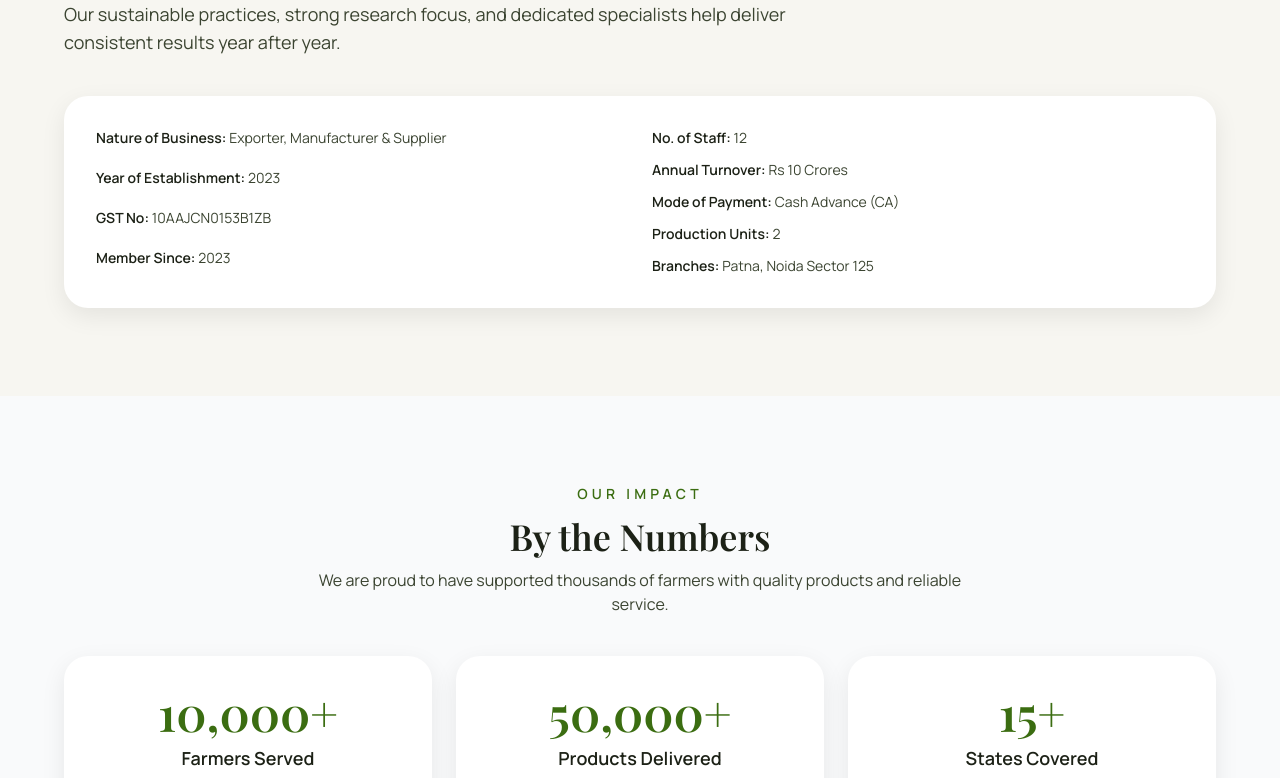
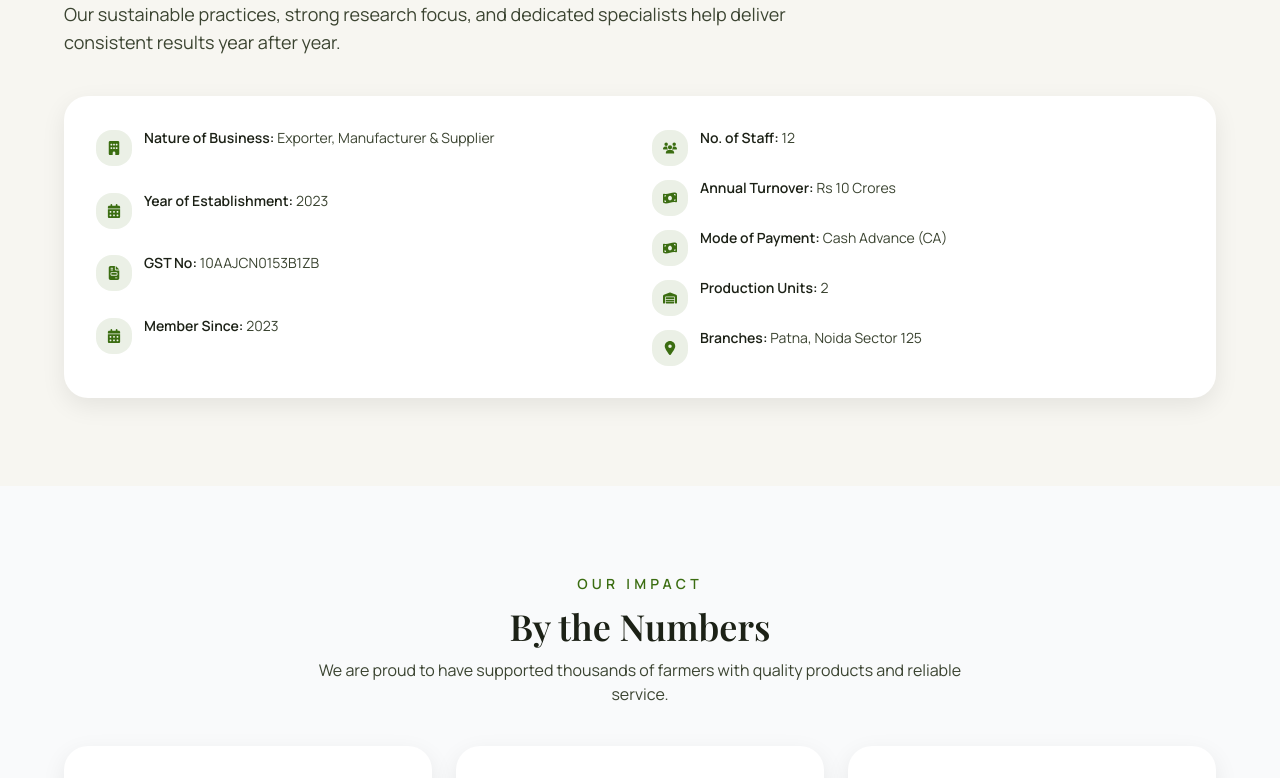
Before and after one commit to wasimfaiz/narayanagri, a Next.js app: page / in a window 1280 px wide. Shown: the part 2549-3327 px from the top of the page. Built offline with nearby package versions, Linux system fonts and the light colour scheme; a web font is replaced by a local one.

Commit message:
added icons in landing page

```diff
--- a/app/page.tsx
+++ b/app/page.tsx
@@ -5,10 +5,19 @@ import Image from "next/image";
 import ProductGrid from "./components/ProductGrid";
 import type { IconType } from "react-icons";
 import {
+  FaBuilding,
+  FaCalendarDays,
   FaCircleCheck,
+  FaEnvelope,
+  FaFileInvoice,
   FaHandHoldingHeart,
   FaLeaf,
+  FaLocationDot,
+  FaMoneyBillWave,
+  FaPhone,
   FaTruckFast,
+  FaUsers,
+  FaWarehouse,
 } from "react-icons/fa6";
 
 const heroSlides = [
@@ -63,6 +72,25 @@ const trustCards: { title: string; description: string; icon: IconType }[] = [
   },
 ];
 
+const companyProfileLeft: { label: string; value: string; icon: IconType }[] = [
+  {
+    label: "Nature of Business",
+    value: "Exporter, Manufacturer & Supplier",
+    icon: FaBuilding,
+  },
+  { label: "Year of Establishment", value: "2023", icon: FaCalendarDays },
+  { label: "GST No", value: "10AAJCN0153B1ZB", icon: FaFileInvoice },
+  { label: "Member Since", value: "2023", icon: FaCalendarDays },
+];
+
+const companyProfileRight: { label: string; value: string; icon: IconType }[] = [
+  { label: "No. of Staff", value: "12", icon: FaUsers },
+  { label: "Annual Turnover", value: "Rs 10 Crores", icon: FaMoneyBillWave },
+  { label: "Mode of Payment", value: "Cash Advance (CA)", icon: FaMoneyBillWave },
+  { label: "Production Units", value: "2", icon: FaWarehouse },
+  { label: "Branches", value: "Patna, Noida Sector 125", icon: FaLocationDot },
+];
+
 import {
   machineryProducts,
   medicineProducts,
@@ -91,6 +119,20 @@ const testimonials = [
     name: "Mahesh Patil",
     location: "Maharashtra",
     image: "/images/testimonial-img.jpeg",
+  },
+];
+
+const contactInfo: { label: string; value: string; icon: IconType }[] = [
+  {
+    label: "Address",
+    value: "Near By Cloud 9 School, J.S Lane, Choudhary Tola, Patna-6",
+    icon: FaLocationDot,
+  },
+  { label: "Phone", value: "8448611390", icon: FaPhone },
+  {
+    label: "Email",
+    value: "Contact@narayanaagrisolutions.com",
+    icon: FaEnvelope,
   },
 ];
 
@@ -261,62 +303,34 @@ export default function Home() {
             </div>
             <div className="grid gap-6 rounded-3xl bg-white p-8 soft-shadow md:grid-cols-2">
               <div className="grid gap-3 text-sm text-[var(--ink-700)]">
+                {companyProfileLeft.map((item) => (
+                  <div key={item.label} className="flex items-start gap-3">
+                    <div className="mt-0.5 flex h-9 w-9 shrink-0 items-center justify-center rounded-2xl bg-[var(--green-700)]/10 text-[var(--green-700)]">
+                      <item.icon />
+                    </div>
                     <p>
                       <span className="font-semibold text-[var(--ink-900)]">
-                    Nature of Business:
+                        {item.label}:
                       </span>{" "}
-                  Exporter, Manufacturer & Supplier
+                      {item.value}
                     </p>
+                  </div>
+                ))}
+              </div>
+              <div className="grid gap-3 text-sm text-[var(--ink-700)]">
+                {companyProfileRight.map((item) => (
+                  <div key={item.label} className="flex items-start gap-3">
+                    <div className="mt-0.5 flex h-9 w-9 shrink-0 items-center justify-center rounded-2xl bg-[var(--green-700)]/10 text-[var(--green-700)]">
+                      <item.icon />
+                    </div>
                     <p>
                       <span className="font-semibold text-[var(--ink-900)]">
-                    Year of Establishment:
+                        {item.label}:
                       </span>{" "}
-                  2023
-                </p>
-                <p>
-                  <span className="font-semibold text-[var(--ink-900)]">
-                    GST No:
-                  </span>{" "}
-                  10AAJCN0153B1ZB
-                </p>
-                <p>
-                  <span className="font-semibold text-[var(--ink-900)]">
-                    Member Since:
-                  </span>{" "}
-                  2023
+                      {item.value}
                     </p>
                   </div>
-              <div className="grid gap-3 text-sm text-[var(--ink-700)]">
-                <p>
-                  <span className="font-semibold text-[var(--ink-900)]">
-                    No. of Staff:
-                  </span>{" "}
-                  12
-                </p>
-                <p>
-                  <span className="font-semibold text-[var(--ink-900)]">
-                    Annual Turnover:
-                  </span>{" "}
-                  Rs 10 Crores
-                </p>
-                <p>
-                  <span className="font-semibold text-[var(--ink-900)]">
-                    Mode of Payment:
-                  </span>{" "}
-                  Cash Advance (CA)
-                </p>
-                <p>
-                  <span className="font-semibold text-[var(--ink-900)]">
-                    Production Units:
-                  </span>{" "}
-                  2
-                </p>
-                <p>
-                  <span className="font-semibold text-[var(--ink-900)]">
-                    Branches:
-                  </span>{" "}
-                  Patna, Noida Sector 125
-                </p>
+                ))}
               </div>
             </div>
           </div>
@@ -564,16 +578,21 @@ export default function Home() {
                 <h3 className="text-lg font-semibold text-[var(--ink-900)]">
                   Reach Us
                 </h3>
-                <p className="mt-2 text-sm text-[var(--ink-700)]">
-                  Address: Near By Cloud 9 School, J.S Lane, Choudhary Tola,
-                  Patna-6
+                <div className="mt-3 grid gap-3">
+                  {contactInfo.map((item) => (
+                    <div key={item.label} className="flex items-start gap-3 text-sm text-[var(--ink-700)]">
+                      <div className="mt-0.5 flex h-9 w-9 shrink-0 items-center justify-center rounded-2xl bg-white/70 text-[var(--green-700)]">
+                        <item.icon />
+                      </div>
+                      <p>
+                        <span className="font-semibold text-[var(--ink-900)]">
+                          {item.label}:
+                        </span>{" "}
+                        {item.value}
                       </p>
-                <p className="text-sm text-[var(--ink-700)]">
-                  Phone: 8448611390
-                </p>
-                <p className="text-sm text-[var(--ink-700)]">
-                  Email: Contact@narayanaagrisolutions.com
-                </p>
+                    </div>
+                  ))}
+                </div>
               </div>
               <a
                 className="rounded-full border border-[var(--green-700)] px-5 py-2 text-sm font-semibold text-[var(--green-800)] transition hover:bg-[var(--green-700)] hover:text-white text-center"
```
Lines whose indentation alone changed are shown as unchanged.
